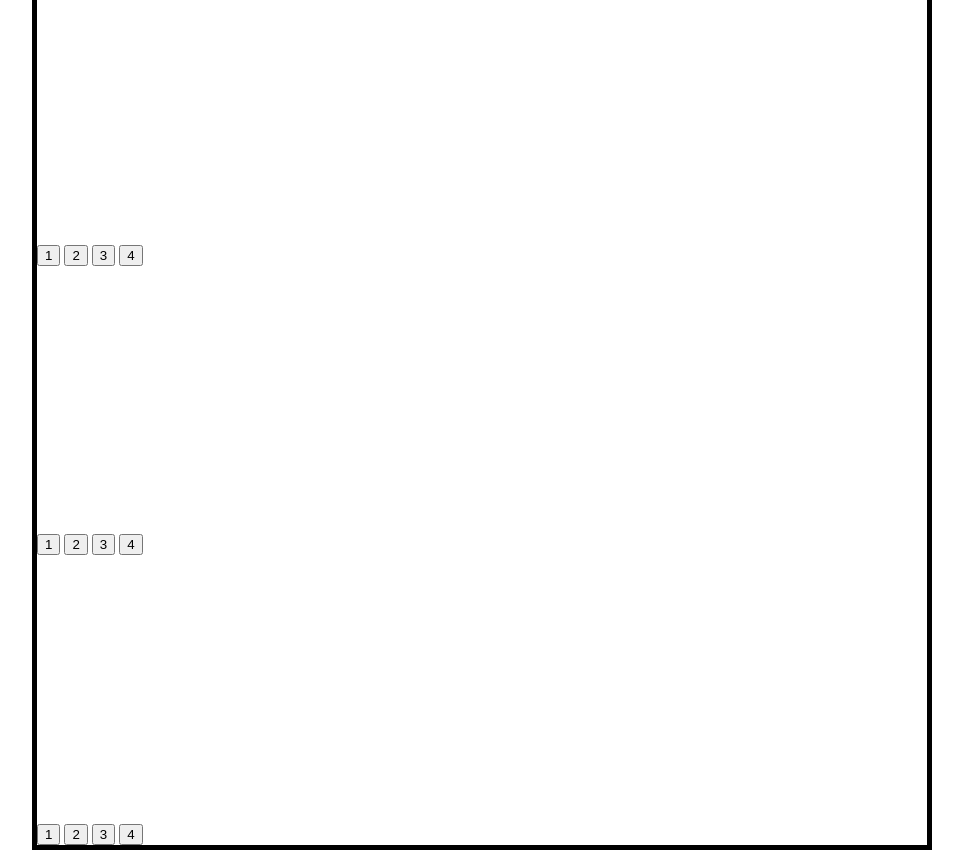
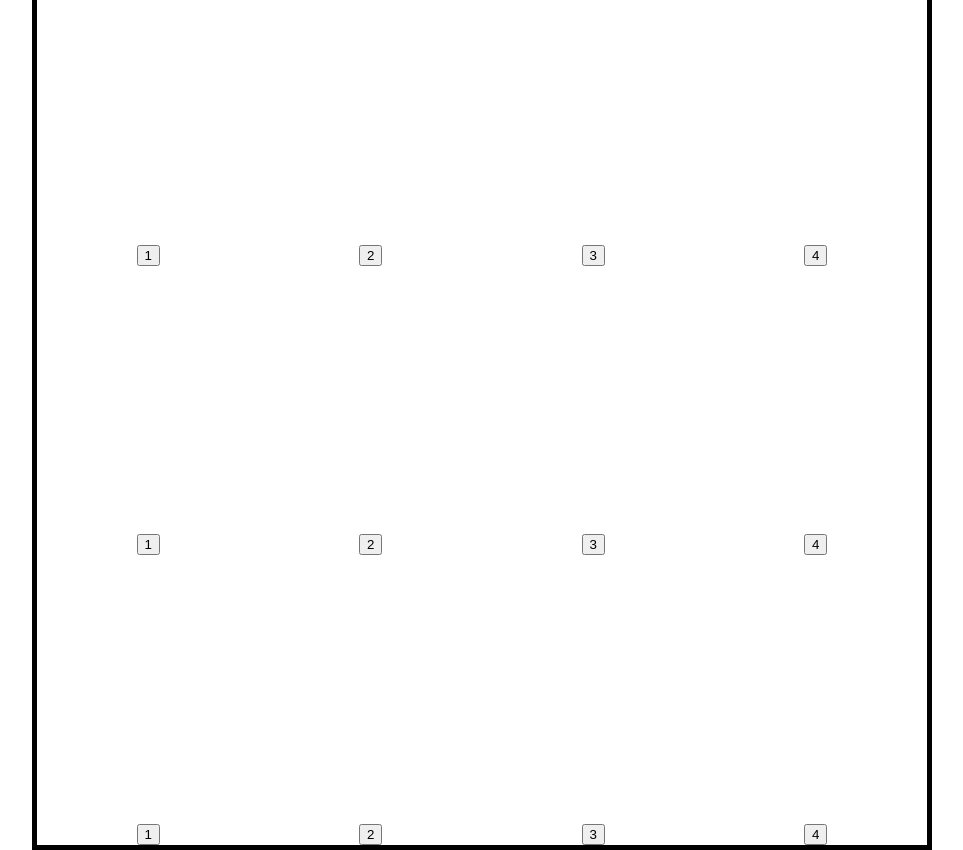
Before and after one commit to jnguyen727/calculator, a plain HTML site: page index.html in a window 1280 px wide. Shown: the whole page, without its empty margins (158-1121 px from the left). Drawn offline with Linux system fonts and the light colour scheme.

Commit message:
Add horizontal gap to buttons. No styling on buttons yet.

```diff
--- a/style.css
+++ b/style.css
@@ -15,3 +15,23 @@
 
 
   }
+
+  .row1 {
+    display: flex;
+    justify-content: space-around;
+  }
+
+  .row2 {
+    display: flex;
+    justify-content: space-around;
+  }
+
+  .row3 {
+    display: flex;
+    justify-content: space-around;
+  }
+
+  .row4 {
+    display: flex;
+    justify-content: space-around;
+  }
```
